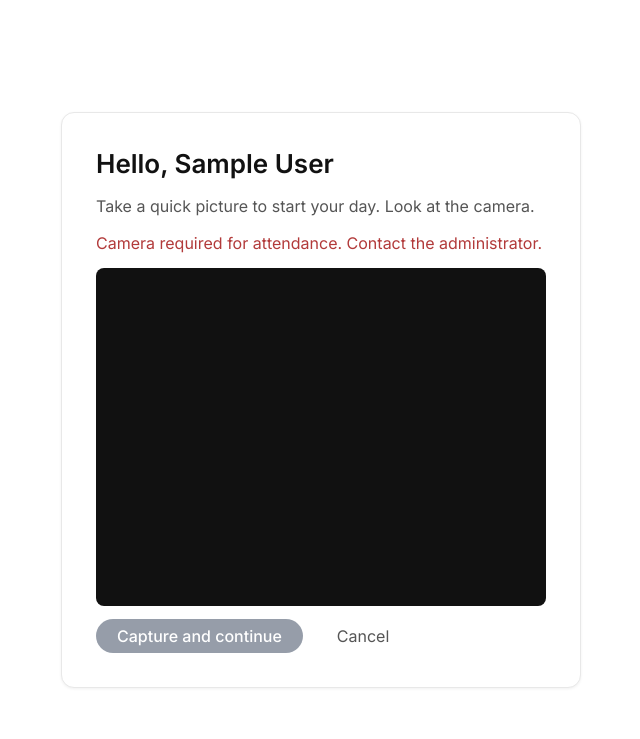
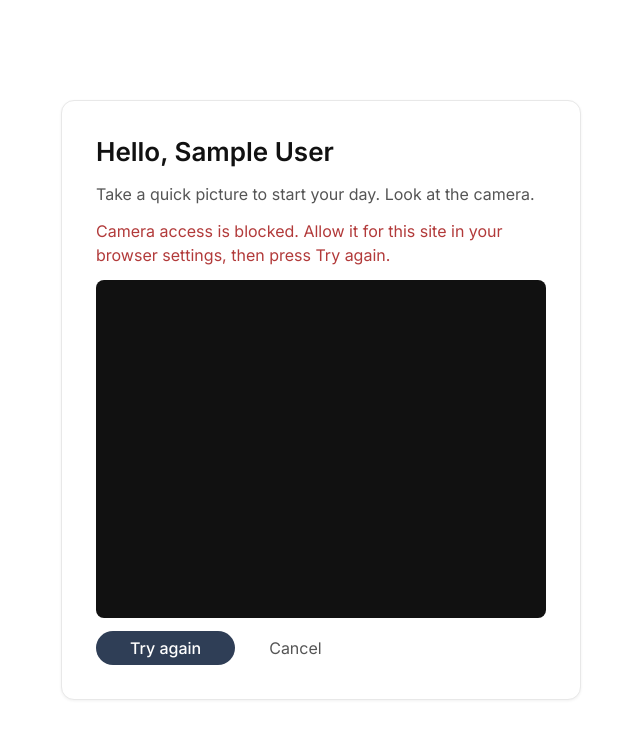
Before and after one commit to Yashghodinde/PEOPLE_MANAGEMENT, a Django app: template app/ots/attendance/templates/attendance/selfie.html in a window 1280 px wide. Shown: the top 739 px of the page, without its empty margins (319-959 px from the left). Run offline with Django 5.2, Linux system fonts and the light colour scheme; the template is opened without the code that fills it: most values are stand-ins (such as "Sample title", 1, 10 or a date in 2020); style sheets or scripts are compiled from the project's sources.

Commit message:
IMP-16.5: login selfie rebuilt as a state machine (live preview, still shown before sending, retake, send-again with the same key, specific messages for blocked, missing, busy and insecure camera); the server records why a camera failed and never lets anyone in without a picture; tests
Co-Authored-By: Claude Sonnet 5.5 <noreply@anthropic.com>

```diff
--- a/app/ots/attendance/templates/attendance/selfie.html
+++ b/app/ots/attendance/templates/attendance/selfie.html
@@ -1,17 +1,24 @@
 {% extends "base_plain.html" %}{% load static %}
+{% comment %}The selfie step of login (IMP-16.5). One state at a time, chosen by selfie.js: asking, live, captured,
+sending, failed, denied, nocamera, busy, insecure. Elements say in which states they show (data-show).{% endcomment %}
 {% block title %}Take your picture · OTS{% endblock %}
 {% block body %}
 <main class="min-h-screen flex items-center justify-center p-5">
-  <div id="selfie-root" data-url="/login/selfie" data-csrf="{{ csrf_token }}" class="w-full max-w-[520px] bg-canvas border border-line rounded-md shadow-card p-5 flex flex-col gap-3">
+  <div id="selfie-root" data-url="/login/selfie" data-csrf="{{ csrf_token }}" data-state="asking" class="w-full max-w-[520px] bg-canvas border border-line rounded-md shadow-card p-5 flex flex-col gap-3">
     <h1 class="text-title font-semibold">Hello, {{ person.full_name }}</h1>
     <p class="text-body text-ink-600">Take a quick picture to start your day. Look at the camera.</p>
-    <p id="selfie-msg" role="alert" class="text-body text-bad"></p>
-    <div class="relative">
-      <video id="selfie-video" autoplay playsinline muted class="w-full rounded-sm bg-ink-900 aspect-[4/3]"></video>
+    <p id="selfie-msg" role="status" aria-live="polite" class="text-body text-ink-900"></p>
+    <div class="relative rounded-sm overflow-hidden bg-ink-900 aspect-[4/3]">
+      <video id="selfie-video" autoplay playsinline muted data-show="live" class="w-full h-full object-cover"></video>
+      <img id="selfie-still" alt="Your picture, ready to send" data-show="captured sending failed" hidden class="w-full h-full object-cover">
       <canvas id="selfie-canvas" width="480" height="360" class="hidden"></canvas>
     </div>
-    <div class="flex gap-3">
-      <button id="selfie-capture" type="button" disabled class="inline-flex items-center justify-center h-5 px-4 rounded-full text-body font-medium bg-accent text-canvas disabled:opacity-50">Capture and continue</button>
+    <div class="flex gap-3 flex-wrap">
+      <button id="selfie-capture" type="button" data-show="live" class="inline-flex items-center justify-center h-5 px-5 rounded-full text-body font-medium bg-accent text-canvas">Take picture</button>
+      <button id="selfie-confirm" type="button" data-show="captured" class="inline-flex items-center justify-center h-5 px-5 rounded-full text-body font-medium bg-accent text-canvas">Use this picture and continue</button>
+      <button id="selfie-retake" type="button" data-show="captured failed" class="inline-flex items-center justify-center h-5 px-5 rounded-full text-body font-medium border border-accent text-accent hover:bg-line">Retake</button>
+      <button id="selfie-retry" type="button" data-show="failed" class="inline-flex items-center justify-center h-5 px-5 rounded-full text-body font-medium bg-accent text-canvas">Send again</button>
+      <button id="selfie-again" type="button" data-show="denied nocamera busy" class="inline-flex items-center justify-center h-5 px-5 rounded-full text-body font-medium bg-accent text-canvas">Try again</button>
       <a href="/login" class="inline-flex items-center justify-center h-5 px-4 rounded-full text-body text-ink-600 hover:bg-line">Cancel</a>
     </div>
     <noscript><p class="text-body text-bad">This step needs JavaScript and a camera.</p></noscript>
--- a/app/ots/attendance/views.py
+++ b/app/ots/attendance/views.py
@@ -52,7 +52,7 @@ def selfie_view(request: HttpRequest) -> HttpResponse:
     if request.method == "GET":
         return render(request, "attendance/selfie.html", {"person": user})
     if request.POST.get("camera") == "unavailable":
-        services.selfie_unavailable(request, user)
+        services.selfie_unavailable(request, user, request.POST.get("reason", "error"))
         return JsonResponse(
             {
                 "error": "camera_required",
--- a/app/static/js/selfie.js
+++ b/app/static/js/selfie.js
@@ -1,54 +1,107 @@
-/* Selfie step of login (M06.1). Camera -> canvas 480x360 -> JPEG q0.7 -> POST with one Idempotency-Key,
-   retried 3 times with backoff (same key, so the server makes exactly one session). */
+/* Selfie step of login (M06.1, rebuilt IMP-16.5). States: asking -> live -> captured -> sending -> done, with
+   failed (retry), denied, nocamera, busy and insecure on the side. The picture is shown before it is sent and
+   can be retaken. One idempotency key belongs to one picture, so sending the same picture again can never make a
+   second session; a retake is a new picture and a new key. A camera that cannot be used is reported to the
+   server once, with the reason; login stays closed until a picture is accepted. */
 (function () {
   "use strict";
   var root = document.getElementById("selfie-root");
   if (!root) return;
   var video = document.getElementById("selfie-video"), canvas = document.getElementById("selfie-canvas");
-  var btn = document.getElementById("selfie-capture"), msg = document.getElementById("selfie-msg");
+  var still = document.getElementById("selfie-still"), msg = document.getElementById("selfie-msg");
   var url = root.getAttribute("data-url"), csrf = root.getAttribute("data-csrf");
-  function say(t) { msg.textContent = t; }
+  var stream = null, blob = null, key = null, reported = false, attempt = 0, objectUrl = "";
+
+  var TEXT = {
+    asking: "Allow camera access when your browser asks.",
+    live: "Look at the camera, then press Take picture.",
+    captured: "Is this picture clear? Use it, or retake it.",
+    sending: "Sending your picture...",
+    denied: "Camera access is blocked. Allow it for this site in your browser settings, then press Try again.",
+    nocamera: "No camera was found on this computer. Connect one, then press Try again.",
+    busy: "The camera is being used by another program. Close it, then press Try again.",
+    insecure: "The camera works only on a secure (https) page. Ask your administrator to open the system with https.",
+    failed: "The picture could not be sent. Check the connection, then press Send again.",
+  };
+
   function uuid() { return (window.otsUuid7 ? window.otsUuid7() : crypto.randomUUID()); }
   function deviceId() {
     try { var d = localStorage.getItem("ots-device"); if (!d) { d = uuid(); localStorage.setItem("ots-device", d); } return d; }
     catch (e) { return ""; }
   }
-  function post(form, key) {
-    return fetch(url, { method: "POST", body: form, credentials: "same-origin",
-      headers: { "Idempotency-Key": key, "X-CSRFToken": csrf } });
+  function setState(name, text) {
+    root.setAttribute("data-state", name);
+    msg.textContent = text || TEXT[name] || "";
+    msg.className = "text-body " + (/^(denied|nocamera|busy|insecure|failed)$/.test(name) ? "text-bad" : "text-ink-900");
+    Array.prototype.forEach.call(root.querySelectorAll("[data-show]"), function (el) {
+      var on = el.getAttribute("data-show").split(" ").indexOf(name) !== -1;
+      if (el.tagName === "IMG" || el.tagName === "VIDEO") el.hidden = !on; else el.style.display = on ? "" : "none";
+    });
   }
-  function unavailable() {
-    var f = new FormData(); f.append("camera", "unavailable");
-    post(f, uuid()).then(function (r) { return r.json(); }).then(function (j) { say(j.message || "Camera required for attendance. Contact the administrator."); })
-      .catch(function () { say("Camera required for attendance. Contact the administrator."); });
-    btn.disabled = true;
+  function post(form, k) {
+    return fetch(url, { method: "POST", body: form, credentials: "same-origin", headers: { "Idempotency-Key": k, "X-CSRFToken": csrf } });
   }
-  if (!navigator.mediaDevices || !navigator.mediaDevices.getUserMedia) { unavailable(); return; }
-  navigator.mediaDevices.getUserMedia({ video: { width: 640, height: 480 } })
-    .then(function (stream) { video.srcObject = stream; btn.disabled = false; })
-    .catch(unavailable);
+  // Tell the server why there is no picture, once per page. It records the reason; it never lets anyone in.
+  function report(reason) {
+    if (reported) return; reported = true;
+    var f = new FormData(); f.append("camera", "unavailable"); f.append("reason", reason);
+    post(f, uuid()).catch(function () {});
+  }
+  function stopStream() { if (stream) { stream.getTracks().forEach(function (t) { t.stop(); }); stream = null; } video.srcObject = null; }
+  function reasonOf(err) {
+    var n = err && err.name;
+    if (n === "NotAllowedError" || n === "SecurityError" || n === "PermissionDeniedError") return "denied";
+    if (n === "NotFoundError" || n === "DevicesNotFoundError" || n === "OverconstrainedError") return "nocamera";
+    if (n === "NotReadableError" || n === "TrackStartError" || n === "AbortError") return "busy";
+    return "error";
+  }
 
-  var key = uuid(); // one key for this attempt: a repeated submission cannot make a second session
-  btn.addEventListener("click", function () {
-    btn.disabled = true; say("");
+  function start() {
+    blob = null; key = null; attempt = 0;
+    if (!window.isSecureContext || !navigator.mediaDevices || !navigator.mediaDevices.getUserMedia) {
+      var secure = !window.isSecureContext;
+      setState(secure ? "insecure" : "nocamera"); report(secure ? "insecure" : "nocamera"); return;
+    }
+    setState("asking");
+    navigator.mediaDevices.getUserMedia({ video: { width: 640, height: 480 }, audio: false }).then(function (s) {
+      stream = s; video.srcObject = s; setState("live");
+    }, function (err) {
+      var why = reasonOf(err);
+      setState(why === "error" ? "nocamera" : why); report(why);
+    });
+  }
+
+  function capture() {
     canvas.getContext("2d").drawImage(video, 0, 0, 480, 360);
-    canvas.toBlob(function (blob) {
-      var form = new FormData();
-      form.append("selfie", blob, "selfie.jpg"); form.append("device_id", deviceId());
-      var attempt = 0;
-      (function send() {
-        post(form, key).then(function (r) { return r.json().then(function (j) { return [r.status, j]; }); })
-          .then(function (res) {
-            if (res[0] === 200 && res[1].ok) { window.location.href = res[1].next; return; }
-            if (res[0] >= 500 && attempt < 3) { attempt++; setTimeout(send, 600 * attempt * attempt); return; }
-            say(res[1].message || "Could not log you in. Try again."); btn.disabled = res[0] === 401;
-            if (res[0] === 401) window.location.href = "/login";
-          })
-          .catch(function () {
-            if (attempt < 3) { attempt++; setTimeout(send, 600 * attempt * attempt); return; }
-            say("The picture could not be sent. Check the connection and try again."); btn.disabled = false;
-          });
-      })();
+    canvas.toBlob(function (b) {
+      if (!b) { setState("failed", "The picture could not be taken. Try again."); return; }
+      blob = b; key = uuid(); attempt = 0;
+      if (objectUrl) URL.revokeObjectURL(objectUrl);
+      objectUrl = URL.createObjectURL(b); still.src = objectUrl;
+      stopStream(); setState("captured");
     }, "image/jpeg", 0.7);
-  });
+  }
+
+  function send() {
+    setState("sending");
+    var form = new FormData();
+    form.append("selfie", blob, "selfie.jpg"); form.append("device_id", deviceId());
+    post(form, key).then(function (r) { return r.json().then(function (j) { return [r.status, j]; }); }).then(function (res) {
+      if (res[0] === 200 && res[1].ok) { window.location.href = res[1].next; return; }
+      if (res[0] === 401) { window.location.href = "/login"; return; }
+      if (res[0] >= 500 && attempt < 3) { attempt++; setTimeout(send, 600 * attempt * attempt); return; }
+      setState("failed", res[1].message ? res[1].message + " You can send it again or retake it." : TEXT.failed);
+    }).catch(function () {
+      if (attempt < 3) { attempt++; setTimeout(send, 600 * attempt * attempt); return; }
+      setState("failed");
+    });
+  }
+
+  document.getElementById("selfie-capture").addEventListener("click", capture);
+  document.getElementById("selfie-confirm").addEventListener("click", send);
+  document.getElementById("selfie-retry").addEventListener("click", send);  // the same picture, the same key
+  document.getElementById("selfie-retake").addEventListener("click", function () { stopStream(); start(); });
+  document.getElementById("selfie-again").addEventListener("click", function () { reported = false; start(); });
+  window.addEventListener("pagehide", stopStream);
+  start();
 })();
```
Also changed, not shown: app/ots/attendance/services.py (+7 -3 lines), tests/attendance/test_selfie_login.py (+54 -0 lines).
